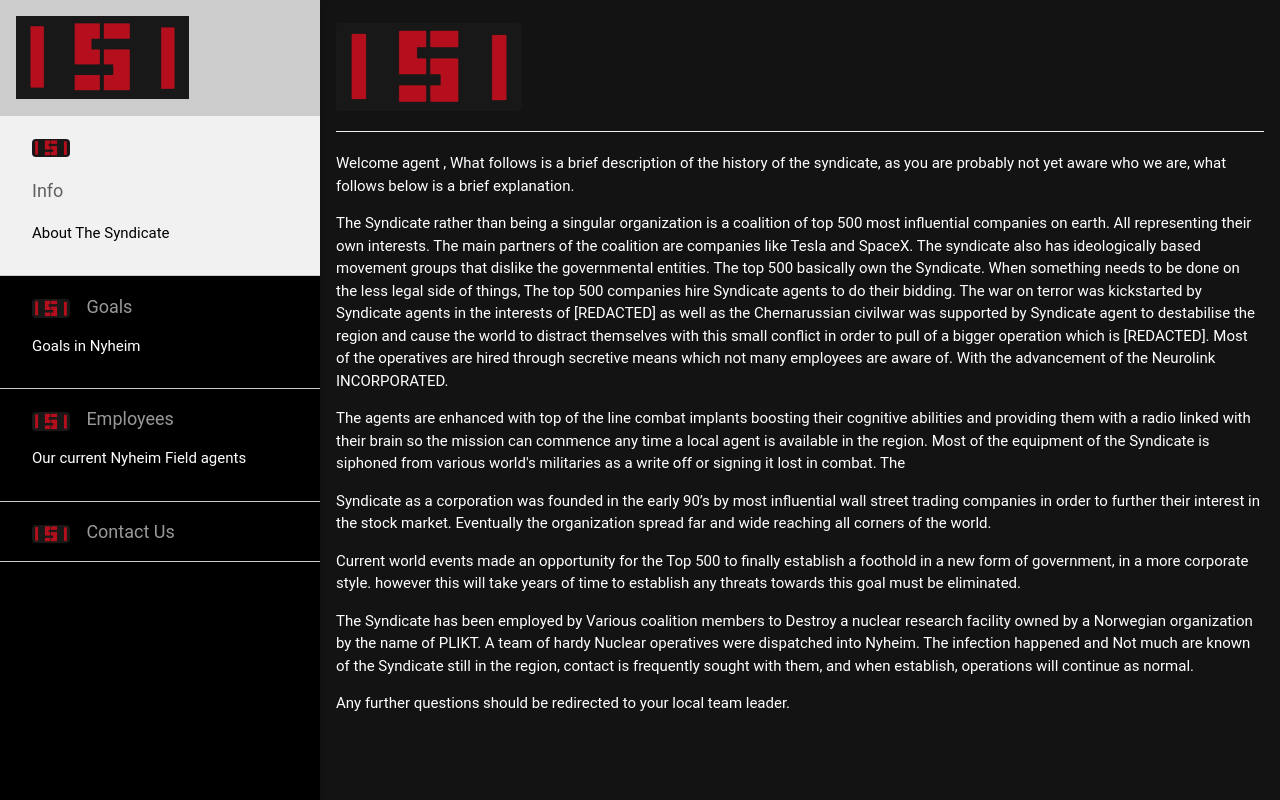
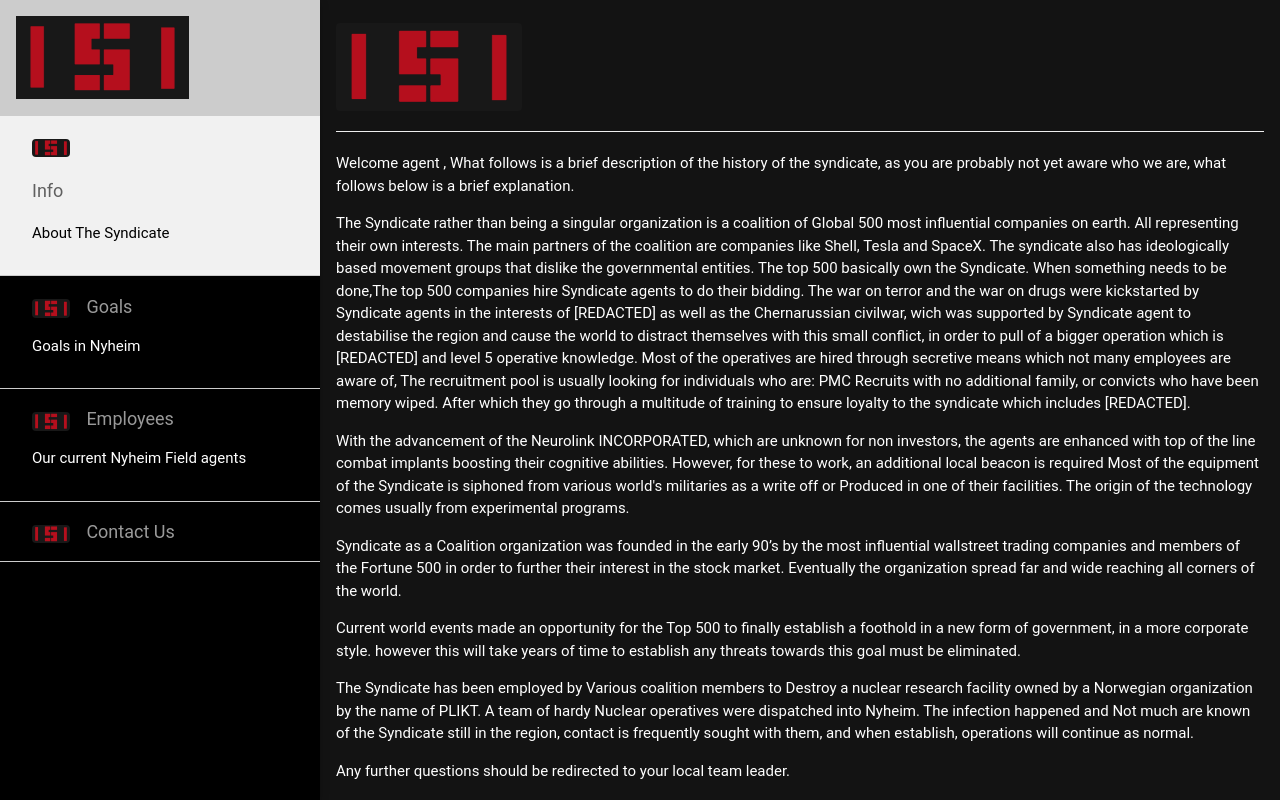
Before and after one commit to Monkiman420/Monkiman420.github.io, a plain HTML site: page docs/Forums.html in a window 1280 px wide. Drawn offline with nearby package versions, Linux system fonts and the light colour scheme; a web font is replaced by a local one.

Commit message:
Update Forums.html

```diff
--- a/docs/Forums.html
+++ b/docs/Forums.html
@@ -73,12 +73,17 @@
   <img class="w3-round  w3-animate-top" src="/Syndiemb.jpg" style="width:20%;">
 
   <hr>
+
   <p style="color:white;">Welcome agent , What follows is a brief description of the history of the syndicate, as you are probably not yet aware who we are, what follows below is a brief explanation.</p>
-  <p style="color:white;"> The Syndicate rather than being a singular organization is a coalition of top 500 most influential companies on earth. All representing their own interests. The main partners of the coalition are companies like Tesla and SpaceX. The syndicate also has ideologically based movement groups that dislike the governmental entities. The top 500 basically own the Syndicate. When something needs to be done on the less legal side of things, The top 500 companies hire Syndicate agents to do their bidding.
-The war on terror was kickstarted by Syndicate agents in the interests of [REDACTED] as well as the Chernarussian civilwar was supported by Syndicate agent to destabilise the region and cause the world to distract themselves with this small conflict in order to pull of a bigger operation which is [REDACTED]. Most of the operatives are hired through secretive means which not many employees are aware of. With the advancement of the Neurolink INCORPORATED. </p>
-  <p style="color:white;"> The agents are enhanced with top of the line combat implants boosting their cognitive abilities and providing them with a radio linked with their brain so the mission can commence any time a local agent is available in the region. Most of the equipment of the Syndicate is siphoned from various world's militaries as a write off or signing it lost in combat. The
+  <p style="color:white;"> The Syndicate rather than being a singular organization is a coalition of Global 500 most influential companies on earth. All representing their own interests. The main partners of the coalition are companies like Shell,  Tesla and SpaceX. The syndicate also has ideologically based movement groups that dislike the governmental entities. The top 500 basically own the Syndicate. When something needs to be done,The top 500 companies hire Syndicate agents to do their bidding. The war on terror and the war on drugs were kickstarted by Syndicate agents in the interests of [REDACTED] as well as the Chernarussian civilwar, wich was supported by Syndicate agent to destabilise the region and cause the world to distract themselves with this small conflict, in order to pull of a bigger operation which is [REDACTED] and level 5 operative knowledge.
+Most of the operatives are hired through secretive means which not many employees are aware of, The recruitment pool is usually looking for individuals who are:  PMC Recruits with no additional family, or convicts who have been memory wiped.
+After which they go through a multitude of training to ensure loyalty to the syndicate which includes [REDACTED].</p>
+
+ <p style="color:white;"> With the advancement of the Neurolink INCORPORATED, which are unknown for non investors, the agents are enhanced with top of the line combat implants boosting their cognitive abilities. However, for these to work, an additional local beacon is required
+Most of the equipment of the Syndicate is siphoned from various world's militaries as a write off or Produced in one of their facilities. The origin of the technology comes usually from experimental programs.
   </p>
-  <p style="color:white;"> Syndicate as a corporation was founded in the early 90’s by most influential wall street trading companies in order to further their interest in the stock market. Eventually the organization spread far and wide reaching all corners of the world.
+
+  <p style="color:white;"> Syndicate as a Coalition organization was founded in the early 90’s by the most influential wallstreet trading companies and members of the Fortune 500  in order to further their interest in the stock market. Eventually the organization spread far and wide reaching all corners of the world.
   </p>
   <p style="color:white;"> Current world events made an opportunity for the Top 500 to finally establish a foothold in a new form of government, in a more corporate style. however this will take years of time to establish any threats towards this goal must be eliminated.
   </p>
```
